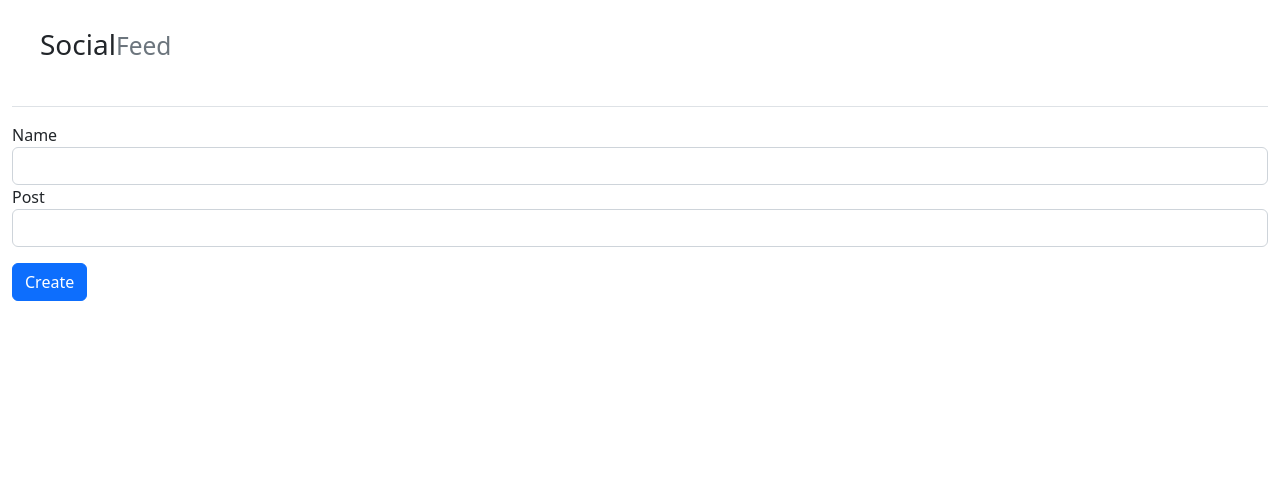
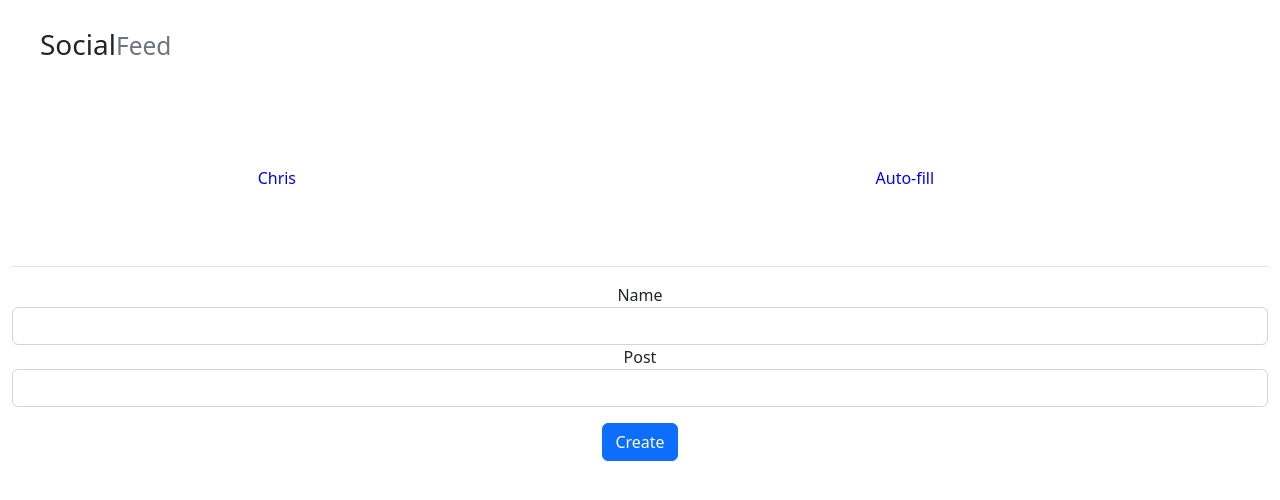
Before and after one commit to chrisbelles/social-feed, a React (Create React App) app: page / in a window 1280 px wide. Shown: the top 500 px of the page. Built offline with nearby package versions, Linux system fonts and the light colour scheme.

Commit message:
Fixed issues with button and added parameter shared with the addNewEntry.

```diff
--- a/src/App.js
+++ b/src/App.js
@@ -6,7 +6,7 @@ import AddName from './components/AddName'
 
 function App() {
 
-  const [entries, setEntries] = useState([{name: ''}])
+  const [entries, setEntries] = useState([{name: 'Chris', comment: 'Auto-fill'}])
 
   function addNewEntry(entry){
 
@@ -20,12 +20,15 @@ function App() {
       <div className='row'>
         <h3 style={{margin: '1em'}}>Social
         <small className='text-muted'>Feed</small></h3>
-        <div className='border-box'>
-          <div className='border-box'>
+        <div className='border-box align-items-center justify-content-center text-center'>
+          <div className='border-box align-items-center justify-content-center text-center'>
             <DisplayEntries parentEntries={entries} />
           </div>
-          <div className='border-box'>
-            <AddName addNewEntryProperty={addNewEntry} />
+          <div className='border-box align-items-center justify-content-center text-center'>
+            <AddName addNewEntry={addNewEntry} />
+          </div>
+          <div>
+
           </div>
         </div>
       </div>
--- a/src/components/AddName.css
+++ b/src/components/AddName.css
@@ -1,8 +1,8 @@
-.form-grid {
+/* .form-grid {
     position: right;
 }
 
 .input-wrap {
     border: 5px;
     border-color: black;
-}
+} */
--- a/src/components/AddName.jsx
+++ b/src/components/AddName.jsx
@@ -3,8 +3,8 @@ import './AddName.css'
 
 const AddName = (props) => {
 
-    const [name, setName] = useState('')
-    const [comment, setComment] = useState('')
+    const [name, setName] = useState('');
+    const [comment, setComment] = useState('');
 
     function handleSubmit(event) {
         event.preventDefault();
@@ -13,8 +13,7 @@ const AddName = (props) => {
             comment: comment,
         };
         console.log(newEntry)
-        props.addNameEntryProperty(newEntry)
-        props.addCommentEntryProperty(newEntry)
+        props.addNewEntry(newEntry)
     }
 
     return (
@@ -29,6 +28,7 @@ const AddName = (props) => {
             </div>
             <button type='submit' className="btn btn-primary" style={{'marginTop': '1em'}}>Create</button>
         </form>
+
      );
 }
 
--- a/src/components/DisplayEntries/DisplayEntries.jsx
+++ b/src/components/DisplayEntries/DisplayEntries.jsx
@@ -1,3 +1,5 @@
+import "../AddName";
+
 
 const DisplayEntries = (props) => {
     return (
```
Also changed, not shown: src/components/DisplayPosts/DisplayPosts.jsx (added).
